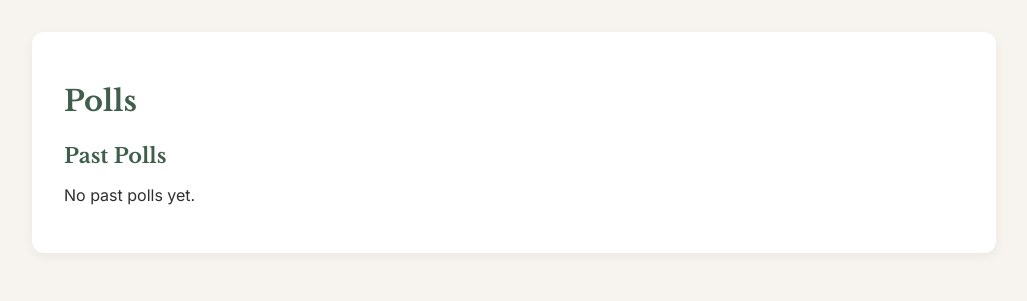
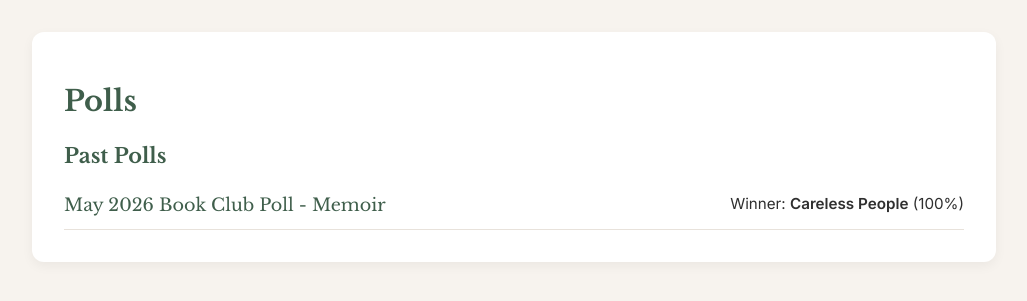
Before and after one commit to greatEmily/book_club, a Django app: page /polls/ in a window 1280 px wide. Shown: the part 60-361 px from the top of the page, without its empty margins (126-1153 px from the left). Run offline with Django 5.2, Linux system fonts and the light colour scheme; data comes from the database, SQL or seed files in the repository.

Commit message:
fixed polls page

```diff
--- a/awbc/bookclub/core/templates/core/base.html
+++ b/awbc/bookclub/core/templates/core/base.html
@@ -39,7 +39,7 @@
         {% endif %}
 
         <!-- Future links -->
-        <a href="#">Polls</a>
+        <a href="{% url 'poll_list' %}">Polls</a>
         <a href="#">Past Meetings</a>
         <a href="{% url 'my_profile' %}">My Profile</a>
     </div>
--- a/awbc/bookclub/core/templates/core/poll_list.html
+++ b/awbc/bookclub/core/templates/core/poll_list.html
@@ -11,7 +11,7 @@
 
     <h2 class="section-title">Past Polls</h2>
 
-    {% for poll in polls %}
+    {% for poll in past_polls %}
         {% if not poll.is_active %}
             <div class="poll-row">
                 <a href="{% url 'poll_detail' poll.id %}" class="poll-name">
```
